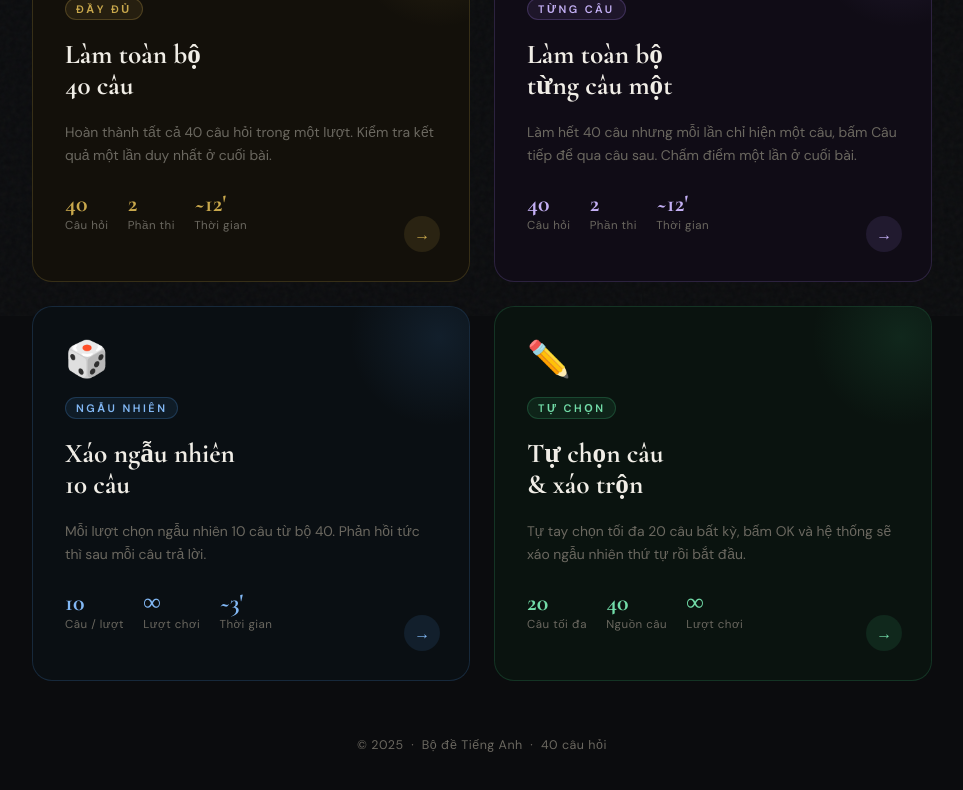
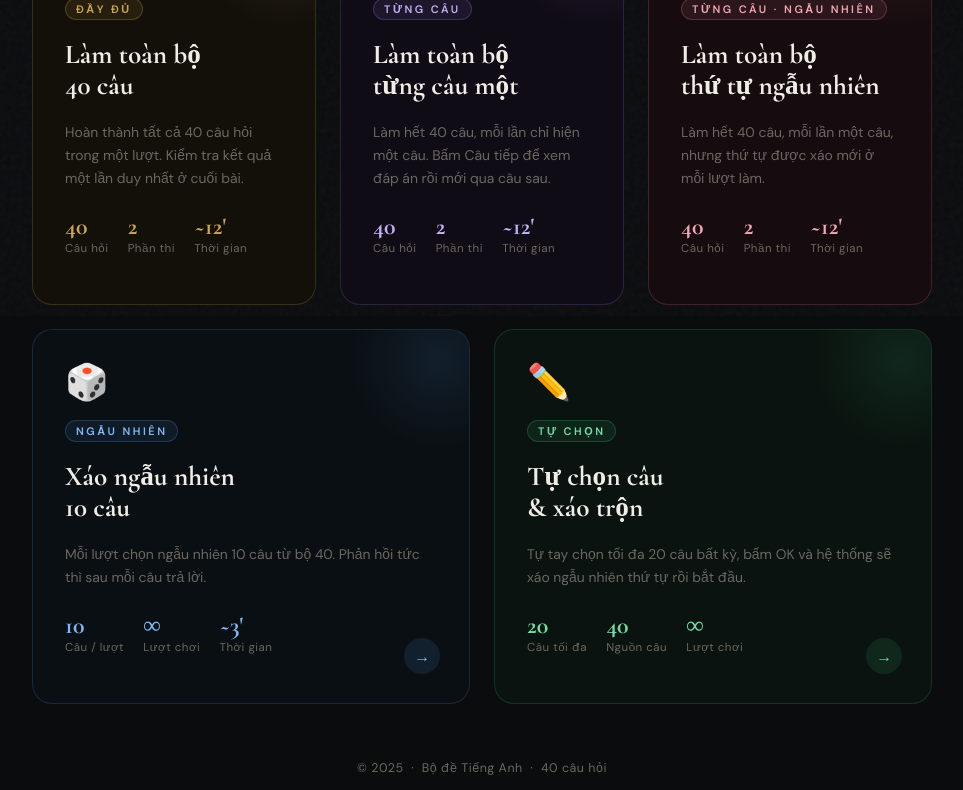
Before and after one commit to hoangphong17349/THPT, a plain HTML site: page index.html in a window 1280 px wide. Shown: the part 484-1274 px from the top of the page, without its empty margins (158-1121 px from the left). Drawn offline with nearby package versions, Linux system fonts and the light colour scheme.

Commit message:
index.html: thêm thẻ full_next_random, bố cục 3+2 cho đỡ lẻ, sửa mô tả thẻ 'từng câu'
Co-Authored-By: Claude Sonnet 5.5 <noreply@anthropic.com>
Claude-Session: https://claude.ai/code/session_01QPUvTCHHfeeyJksyXdNoVM

```diff
--- a/index.html
+++ b/index.html
@@ -17,6 +17,7 @@
       --card-b: #0a0f13;
       --card-c: #0a130f;
       --card-d: #100c16;
+      --card-e: #160c0f;
       --gold: #c9a84c;
       --gold2: #e8c97a;
       --blue: #4a90d9;
@@ -25,6 +26,8 @@
       --green2: #72dca8;
       --purple: #9b7ae0;
       --purple2: #c4b0f5;
+      --rose: #e0788a;
+      --rose2: #f2a6b3;
     }
 
     body {
@@ -122,10 +125,25 @@
     /* ── CARDS ── */
     .cards {
       display: grid;
-      grid-template-columns: repeat(2, 1fr);
+      grid-template-columns: repeat(6, 1fr);   /* 6 cột: 3 thẻ x 2 cột ở hàng trên, 2 thẻ x 3 cột ở hàng dưới */
       gap: 1.5rem;
       width: 100%;
       animation: fadeUp 0.8s 0.2s ease both;
+    }
+    .cards > .card { grid-column: span 2; }
+    .cards > .card:nth-child(n+4) { grid-column: span 3; }
+
+    /* Hàng trên có 3 thẻ hẹp: đưa nút mũi tên lên góc phải trên để không chạm vào số liệu */
+    @media (min-width: 901px) {
+      .cards > .card:nth-child(-n+3) .card-arrow { bottom: auto; top: 1.8rem; }
+    }
+
+    /* Màn hình vừa: 2 cột, thẻ cuối trải kín hàng cho khỏi bị lẻ */
+    @media (max-width: 900px) {
+      .cards { grid-template-columns: repeat(2, 1fr); }
+      .cards > .card,
+      .cards > .card:nth-child(n+4) { grid-column: span 1; }
+      .cards > .card:last-child { grid-column: 1 / -1; }
     }
 
     @media (max-width: 700px) {
@@ -225,6 +243,28 @@
     .card-step .card-tag   { color: var(--purple2); background: rgba(155,122,224,0.1); border: 1px solid rgba(155,122,224,0.25); }
     .card-step .meta-num   { color: var(--purple2); }
     .card-step .card-arrow { background: rgba(155,122,224,0.12); color: var(--purple2); }
+
+    /* Card E */
+    .card-steprand {
+      background: var(--card-e);
+      border-color: rgba(224,120,138,0.2);
+    }
+    .card-steprand:hover {
+      box-shadow: 0 20px 50px rgba(224,120,138,0.12);
+      border-color: rgba(224,120,138,0.4);
+    }
+    .card-steprand::before {
+      content: '';
+      position: absolute;
+      top: -60px; right: -60px;
+      width: 180px; height: 180px;
+      border-radius: 50%;
+      background: radial-gradient(circle, rgba(224,120,138,0.12) 0%, transparent 70%);
+      pointer-events: none;
+    }
+    .card-steprand .card-tag   { color: var(--rose2); background: rgba(224,120,138,0.1); border: 1px solid rgba(224,120,138,0.25); }
+    .card-steprand .meta-num   { color: var(--rose2); }
+    .card-steprand .card-arrow { background: rgba(224,120,138,0.12); color: var(--rose2); }
 
     .card-icon { font-size: 2.2rem; line-height: 1; }
 
@@ -344,7 +384,21 @@
       <div class="card-icon">👉</div>
       <div class="card-tag">Từng câu</div>
       <div class="card-title">Làm toàn bộ<br>từng câu một</div>
-      <div class="card-desc">Làm hết <span data-fill="total">…</span> câu nhưng mỗi lần chỉ hiện một câu, bấm Câu tiếp để qua câu sau. Chấm điểm một lần ở cuối bài.</div>
+      <div class="card-desc">Làm hết <span data-fill="total">…</span> câu, mỗi lần chỉ hiện một câu. Bấm Câu tiếp để xem đáp án rồi mới qua câu sau.</div>
+      <div class="card-meta">
+        <div class="meta-item"><span class="meta-num" data-fill="total">…</span><span class="meta-lbl">Câu hỏi</span></div>
+        <div class="meta-item"><span class="meta-num" data-fill="sections">…</span><span class="meta-lbl">Phần thi</span></div>
+        <div class="meta-item"><span class="meta-num">~<span data-fill="minutes">…</span>'</span><span class="meta-lbl">Thời gian</span></div>
+      </div>
+      <div class="card-arrow">→</div>
+    </a>
+
+    <!-- CARD: STEP RANDOM (từng câu, thứ tự ngẫu nhiên) -->
+    <a class="card card-steprand" href="full_next_random.html">
+      <div class="card-icon">🔀</div>
+      <div class="card-tag">Từng câu · Ngẫu nhiên</div>
+      <div class="card-title">Làm toàn bộ<br>thứ tự ngẫu nhiên</div>
+      <div class="card-desc">Làm hết <span data-fill="total">…</span> câu, mỗi lần một câu, nhưng thứ tự được xáo mới ở mỗi lượt làm.</div>
       <div class="card-meta">
         <div class="meta-item"><span class="meta-num" data-fill="total">…</span><span class="meta-lbl">Câu hỏi</span></div>
         <div class="meta-item"><span class="meta-num" data-fill="sections">…</span><span class="meta-lbl">Phần thi</span></div>
```
